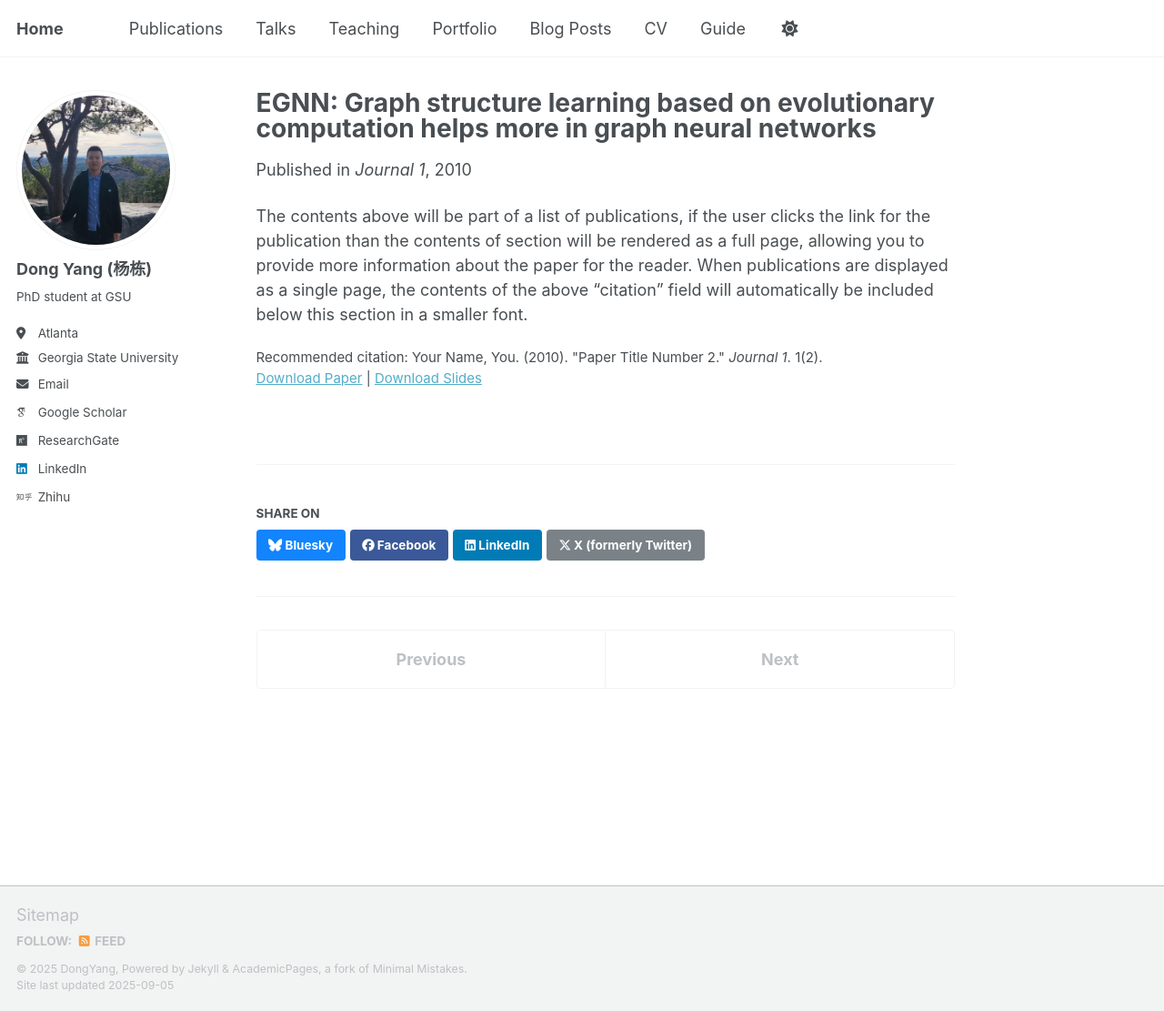
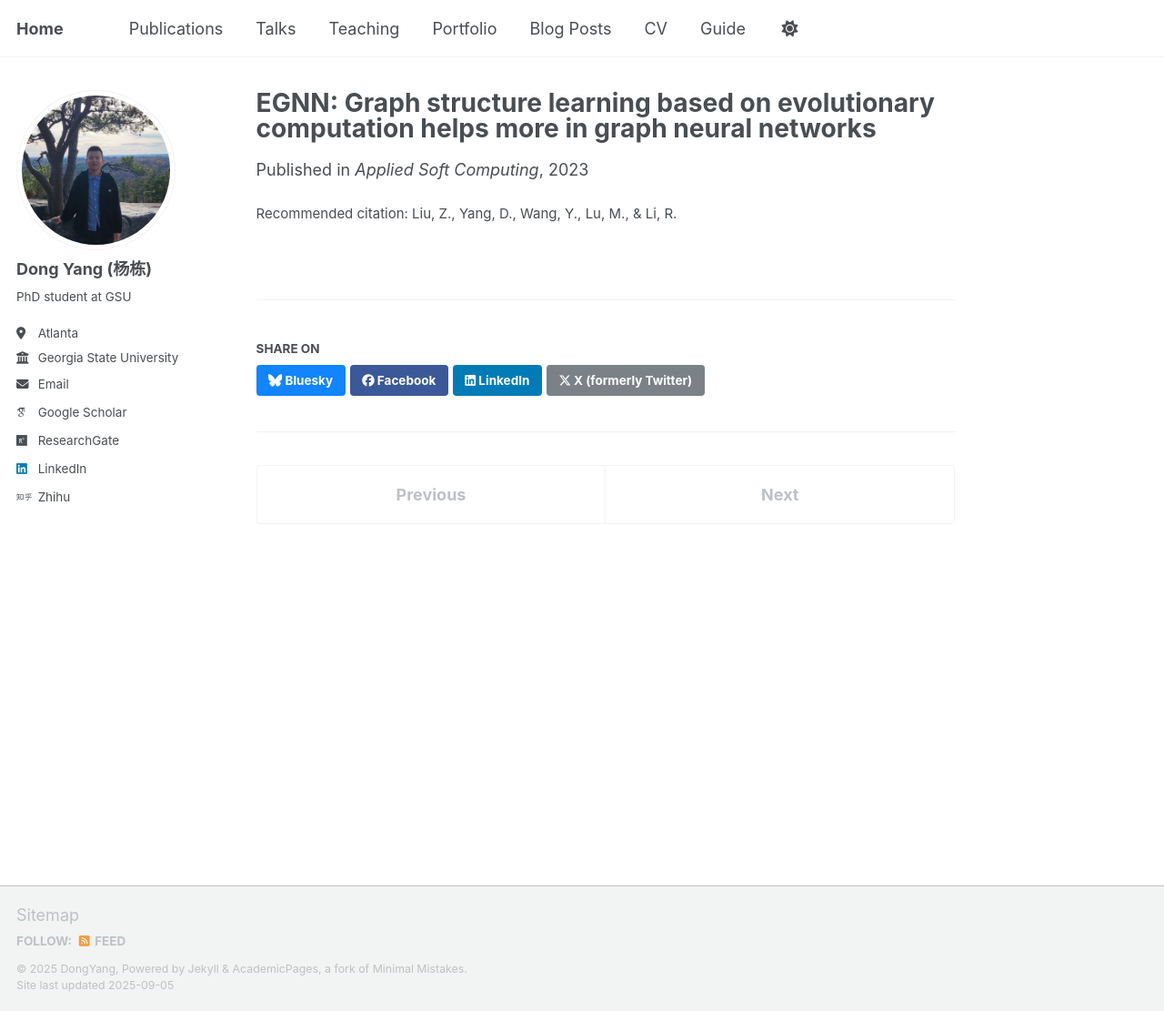
Before and after one commit to DongYang26/DongYang26.github.io, a Jekyll site: the page built from _publications/2023-01-01-liu2023egnn.md, in a window 1280 px wide and 1111 px high. Shown: the whole window at 91% size. Built offline with Jekyll 4.4.1, drawn with Linux system fonts in a browser that asks for light colours; some web fonts are replaced; a script that is not in the unit is left out.

Commit message:
Update 2023-01-01-liu2023egnn.md

```diff
--- a/_publications/2023-01-01-liu2023egnn.md
+++ b/_publications/2023-01-01-liu2023egnn.md
@@ -1,14 +1,12 @@
 ---
 title: "EGNN: Graph structure learning based on evolutionary computation helps more in graph neural networks"
 collection: publications
-category: manuscripts
-permalink: /publication/2010-10-01-paper-title-number-2
-excerpt: 'This paper is about the number 2. The number 3 is left for future work.'
-date: 2010-10-01
-venue: 'Journal 1'
-slidesurl: 'http://academicpages.github.io/files/slides2.pdf'
-paperurl: 'http://academicpages.github.io/files/paper2.pdf'
-citation: 'Your Name, You. (2010). &quot;Paper Title Number 2.&quot; <i>Journal 1</i>. 1(2).'
+category: manuscripts # conferences
+# permalink:
+external_url: 'https://doi.org/10.1016/j.asoc.2023.110040'
+# excerpt: # 'This paper is about the number 1. The number 2 is left for future work.'
+date: 2023-01-01
+venue: 'Applied Soft Computing'
+# paperurl: # 'https://doi.org/10.1109/TCSS.2022.3189368'
+citation: 'Liu, Z., Yang, D., Wang, Y., Lu, M., & Li, R.'
 ---
-
-The contents above will be part of a list of publications, if the user clicks the link for the publication than the contents of section will be rendered as a full page, allowing you to provide more information about the paper for the reader. When publications are displayed as a single page, the contents of the above "citation" field will automatically be included below this section in a smaller font.
```
